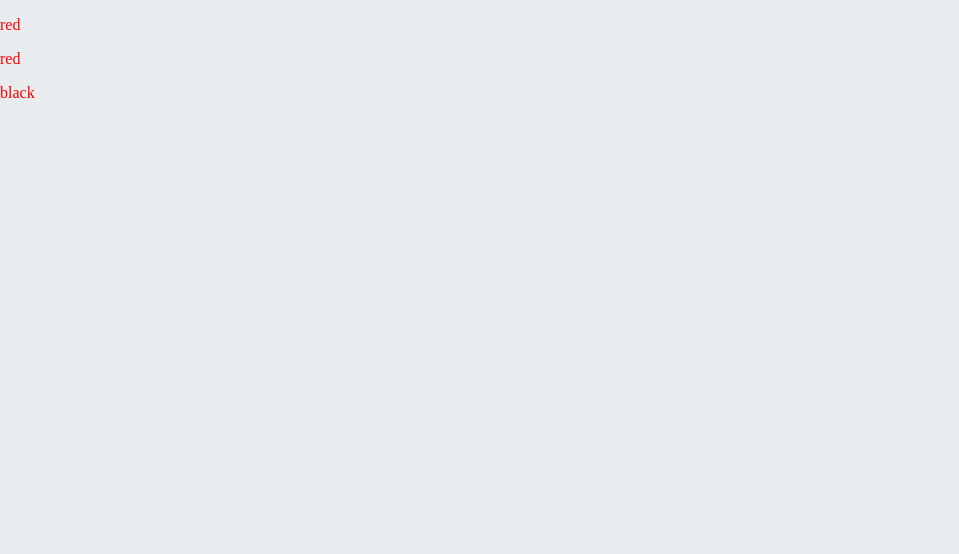
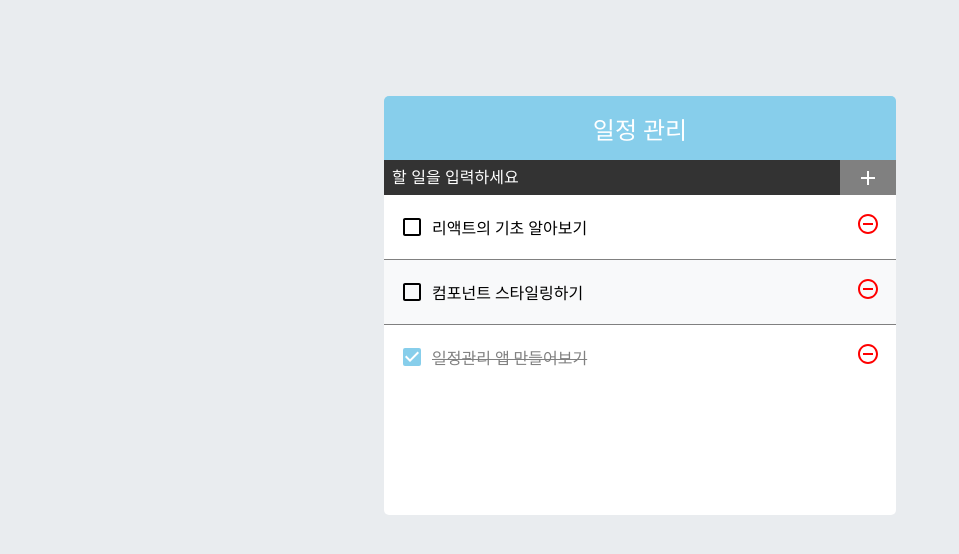
Before and after one commit to gusdas/React-Study, a React (Create React App) app in the folder practice2/todo/: page / in a window 1280 px wide. Shown: the top 554 px of the page, without its empty margins (0-959 px from the left). Built offline with nearby package versions, Linux system fonts and the light colour scheme.

Commit message:
데이터 입력

```diff
--- a/practice2/todo/src/App.js
+++ b/practice2/todo/src/App.js
@@ -1,17 +1,28 @@
+import { useState, useRef, useCallback } from 'react';
 import TodoInsert from './TodoInsert';
 import TodoTemplate from './TodoTemplate';
 import TodoList from './TodoList';
 
-import Test from './test';
+// import Test from './test';
 function App() {
+  const [todos, setTodos] = useState([
+    {
+      text: '리액트의 기초 알아보기',
+      checked: false,
+      id: 1,
+    },
+    { text: '컴포넌트 스타일링하기', checked: false, id: 2 },
+    { text: '일정관리 앱 만들어보기', checked: true, id: 3 },
+  ]);
+  const nextId = useRef(4);
+
   return (
     <div>
-      {/* <TodoTemplate>
-
+      <TodoTemplate>
         <TodoInsert />
-        <TodoList />
-      </TodoTemplate> */}
-      <Test />
+        <TodoList todos={todos} />
+      </TodoTemplate>
+      {/* <Test /> */}
     </div>
   );
 }
--- a/practice2/todo/src/TodoList.js
+++ b/practice2/todo/src/TodoList.js
@@ -1,12 +1,12 @@
 import './TodoList.scss';
 import TodoListItem from './TodoListItem';
 
-const TodoList = () => {
+const TodoList = ({ todos }) => {
   return (
     <div className="TodoList">
-      <TodoListItem text="리액트의 기초 알아보기" />
-      <TodoListItem text="컴포넌트 스타일링하기" />
-      <TodoListItem text="일정관리 앱 만들어보기" checked="true" />
+      {todos.map((todo) => (
+        <TodoListItem text={todo.text} checked={todo.checked} />
+      ))}
     </div>
   );
 };
--- a/practice2/todo/src/TodoListItem.scss
+++ b/practice2/todo/src/TodoListItem.scss
@@ -33,7 +33,9 @@
       font-size: 1.5rem;
     }
   }
-
+  & + & {
+    border-top: 1px solid gray;
+  }
   .deleteBtn {
     color: red;
     margin-right: 1rem;
--- a/practice2/todo/src/test.js
+++ b/practice2/todo/src/test.js
@@ -2,13 +2,20 @@ import './test.scss';
 
 const test = () => {
   return (
-    <div>
-      <p> red</p>
-      <p> red</p>
+    <>
+      <p>P</p>
+      <span>
+        span
+        <p>P</p>
+      </span>
+      <p>P</p>
+
       <div>
-        <p> black</p>
+        <span>서로 </span>
+        <div>떨어지면</div>
+        <p>적용 안됌</p>
       </div>
-    </div>
+    </>
   );
 };
 
--- a/practice2/todo/src/test.scss
+++ b/practice2/todo/src/test.scss
@@ -1,3 +1,9 @@
-div > p {
-  color: red;
+// div p {
+//   color: red;
+// }
+.body {
+  margin-left: 1rem;
 }
+span + p {
+  color: green;
+}
```
